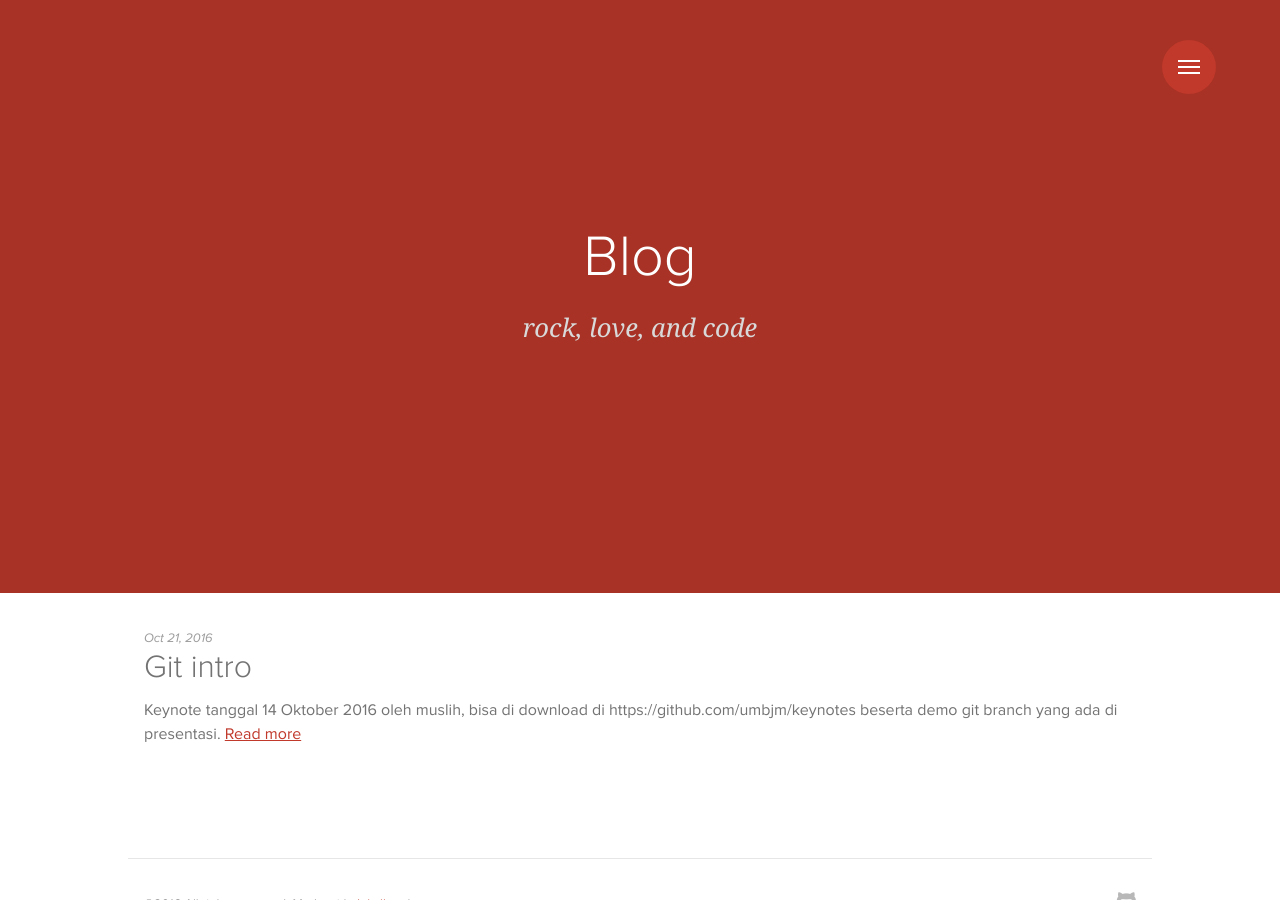
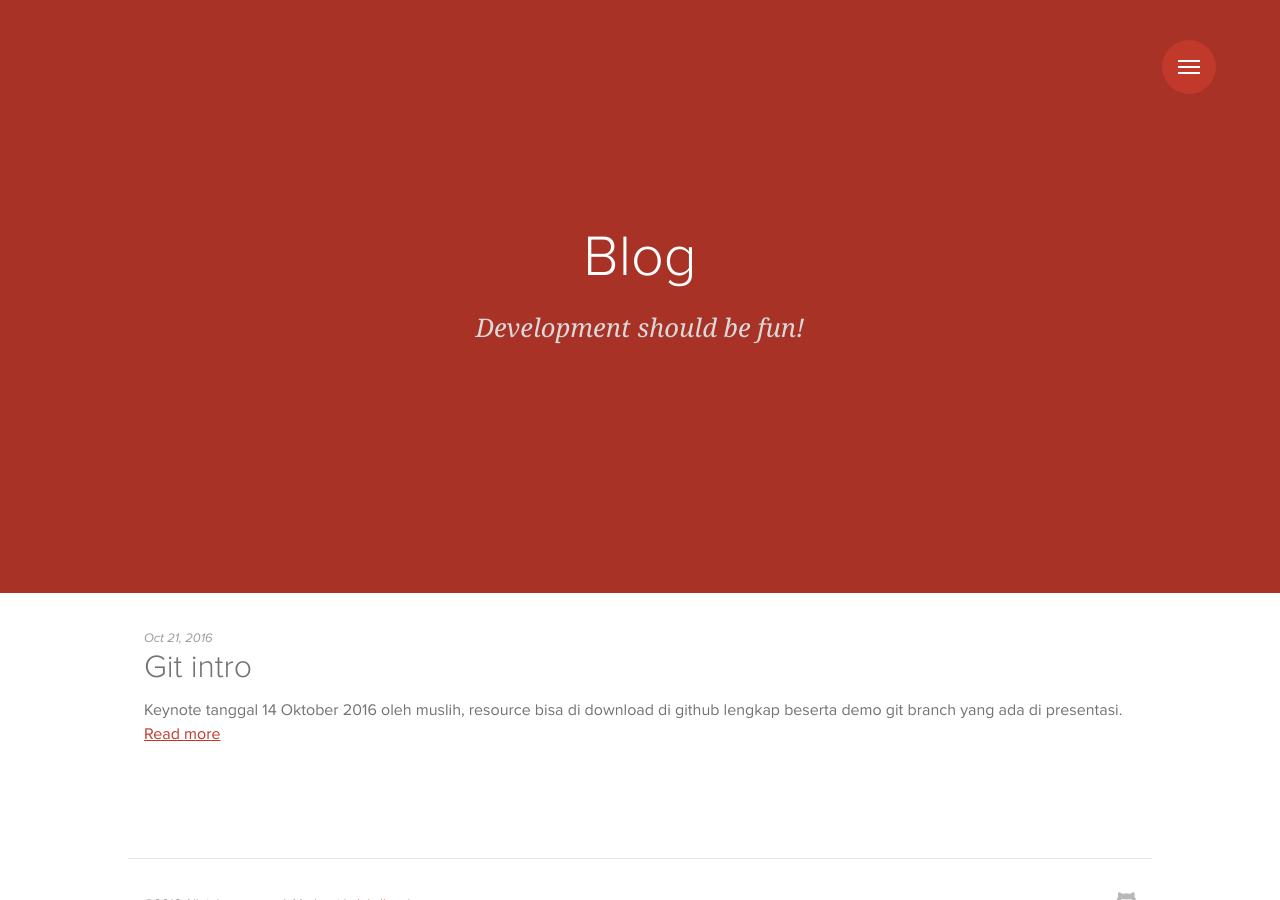
Before and after one commit to umbjm/umbjm.github.io, a Jekyll site: the page built from blog/index.html, in a window 1280 px wide. Built offline with Jekyll 4.4.1, drawn with Linux system fonts in a browser that asks for light colours; some web fonts are replaced.

Commit message:
add link on blog

```diff
--- a/_posts/2016-10-21-git-intro.markdown
+++ b/_posts/2016-10-21-git-intro.markdown
@@ -6,6 +6,6 @@
 categories:
 ---
 
-Keynote tanggal 14 Oktober 2016 oleh [muslih](http://muslih.me), bisa di download di [https://github.com/umbjm/keynotes](https://github.com/umbjm/keynotes) beserta demo git branch yang ada di presentasi.
+Keynote tanggal 14 Oktober 2016 oleh [muslih](http://muslih.me), resource bisa di download di [github](https://github.com/umbjm/keynotes/tree/master/14-10-2016-git-intro-muslih) lengkap beserta demo git branch yang ada di presentasi.
 
 <script async class="speakerdeck-embed" data-id="61b323a605564e198b48a33c6807d88a" data-ratio="1.33333333333333" src="//speakerdeck.com/assets/embed.js"></script>
--- a/blog/index.html
+++ b/blog/index.html
@@ -1,7 +1,7 @@
 ---
 layout: default
 title: Blog
-subtitle: rock, love, and code
+subtitle: Development should be fun!
 ---
 
 <section class="post-list">
```
